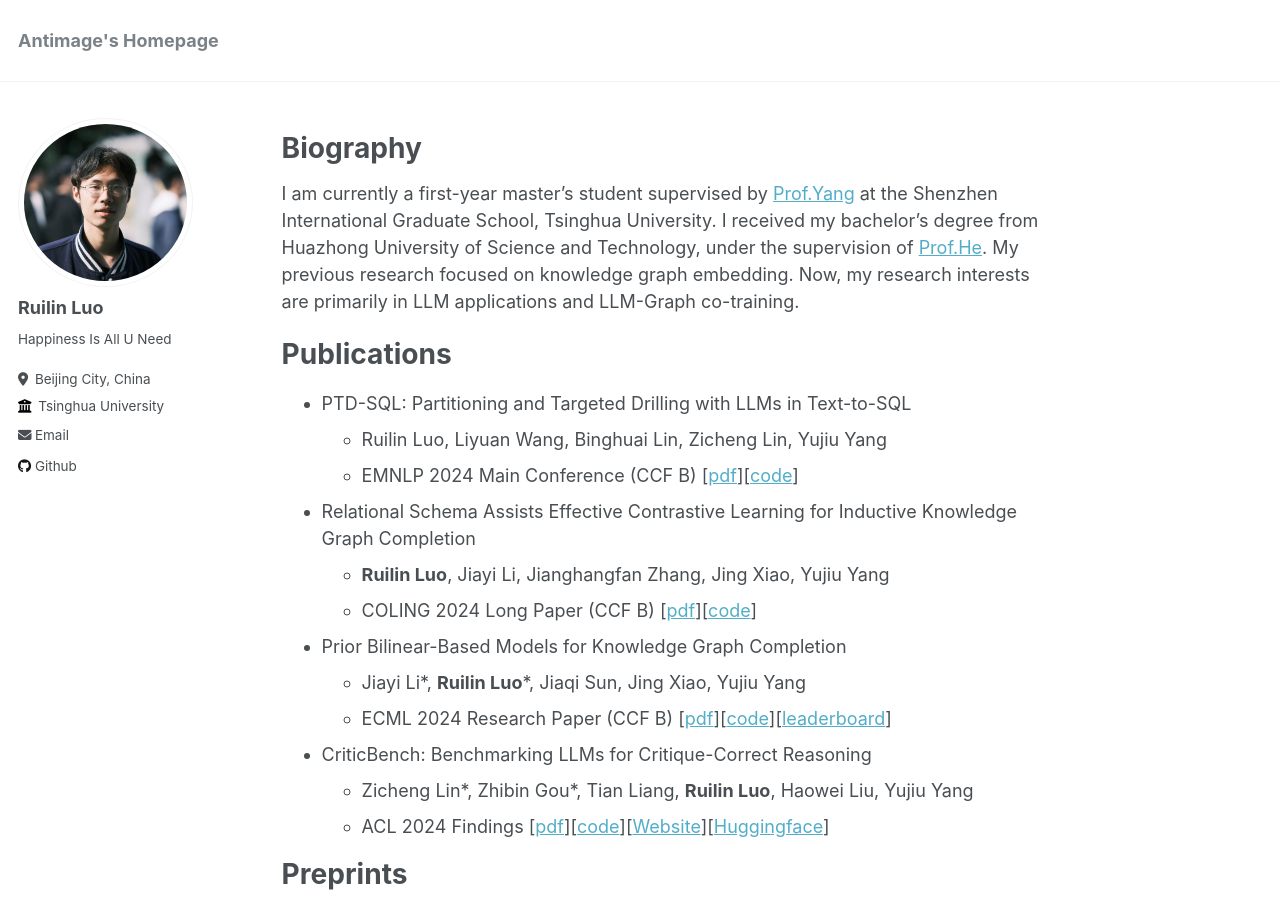
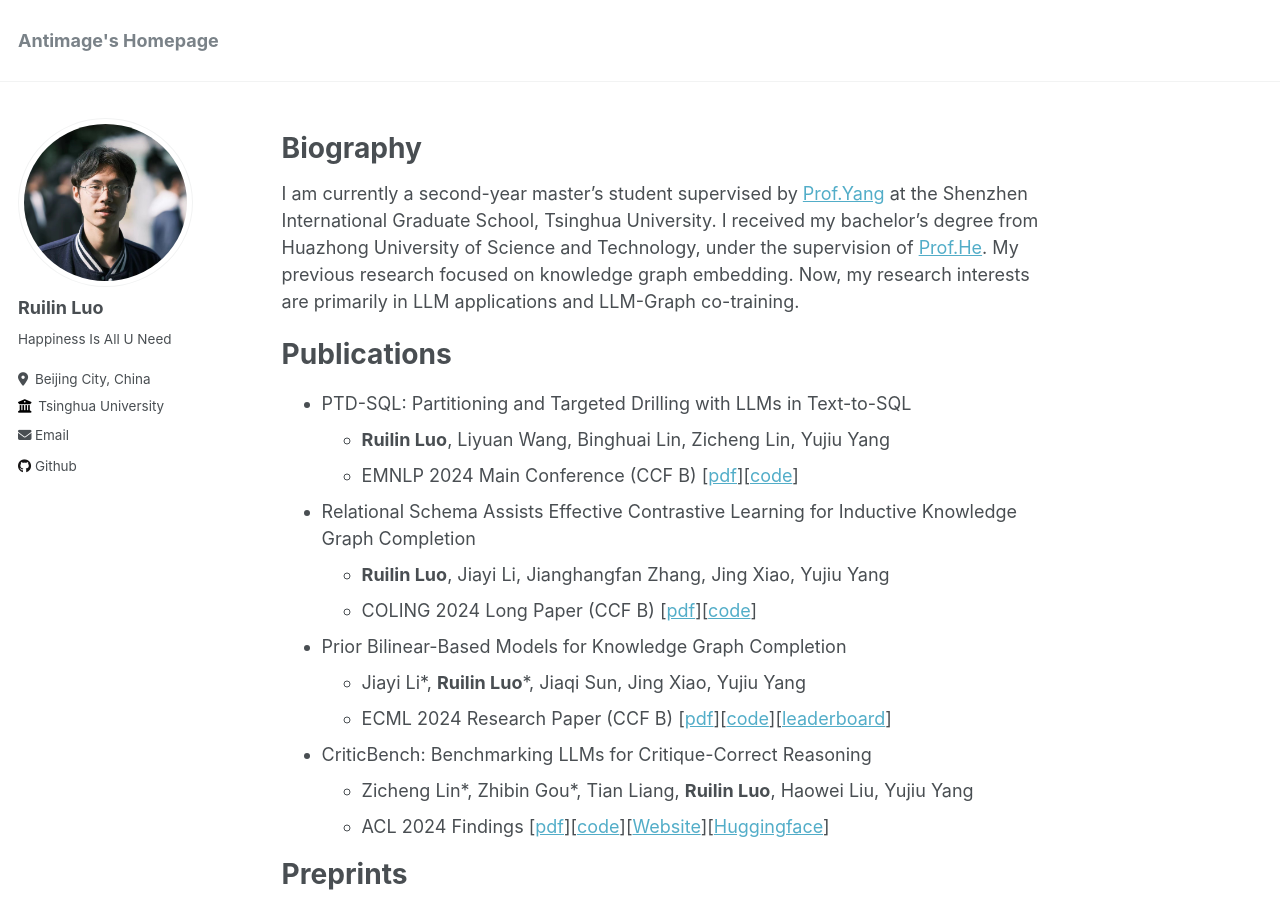
Before and after one commit to lrlbbzl/lrlbbzl.github.io, a Jekyll site: the page built from _pages/about.md, in a window 1280 px wide and 900 px high. Built offline with Jekyll 4.4.1, drawn with Linux system fonts in a browser that asks for light colours.

Commit message:
Update about.md

```diff
--- a/_pages/about.md
+++ b/_pages/about.md
@@ -9,12 +9,12 @@ redirect_from:
 
 Biography
 ======
-I am currently a first-year master's student supervised by [Prof.Yang](https://www.sigs.tsinghua.edu.cn/yyj/list.htm) at the Shenzhen International Graduate School, Tsinghua University. I received my bachelor's degree from Huazhong University of Science and Technology, under the supervision of [Prof.He](http://faculty.hust.edu.cn/hekun/zh_CN/index.htm). My previous research focused on knowledge graph embedding. Now, my research interests are primarily in LLM applications and LLM-Graph co-training.
+I am currently a second-year master's student supervised by [Prof.Yang](https://www.sigs.tsinghua.edu.cn/yyj/list.htm) at the Shenzhen International Graduate School, Tsinghua University. I received my bachelor's degree from Huazhong University of Science and Technology, under the supervision of [Prof.He](http://faculty.hust.edu.cn/hekun/zh_CN/index.htm). My previous research focused on knowledge graph embedding. Now, my research interests are primarily in LLM applications and LLM-Graph co-training.
 
 Publications
 ======
 * PTD-SQL: Partitioning and Targeted Drilling with LLMs in Text-to-SQL
-  * Ruilin Luo, Liyuan Wang, Binghuai Lin, Zicheng Lin, Yujiu Yang
+  * **Ruilin Luo**, Liyuan Wang, Binghuai Lin, Zicheng Lin, Yujiu Yang
   * EMNLP 2024 Main Conference (CCF B) [[pdf](https://arxiv.org/abs/2409.14082)][[code](https://github.com/lrlbbzl/PTD-SQL)]
 * Relational Schema Assists Effective Contrastive Learning for Inductive Knowledge Graph Completion
   * **Ruilin Luo**, Jiayi Li, Jianghangfan Zhang, Jing Xiao, Yujiu Yang
```
